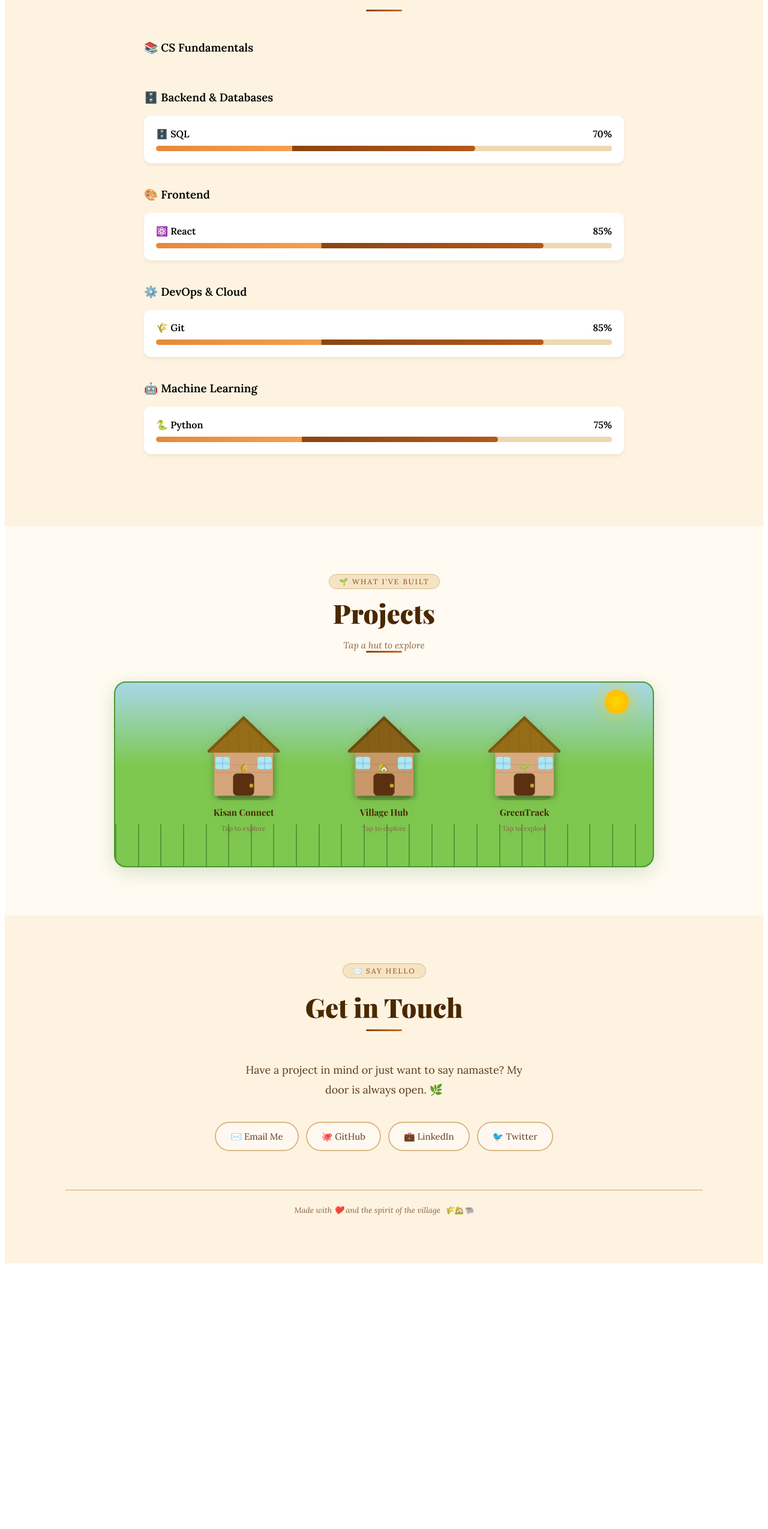
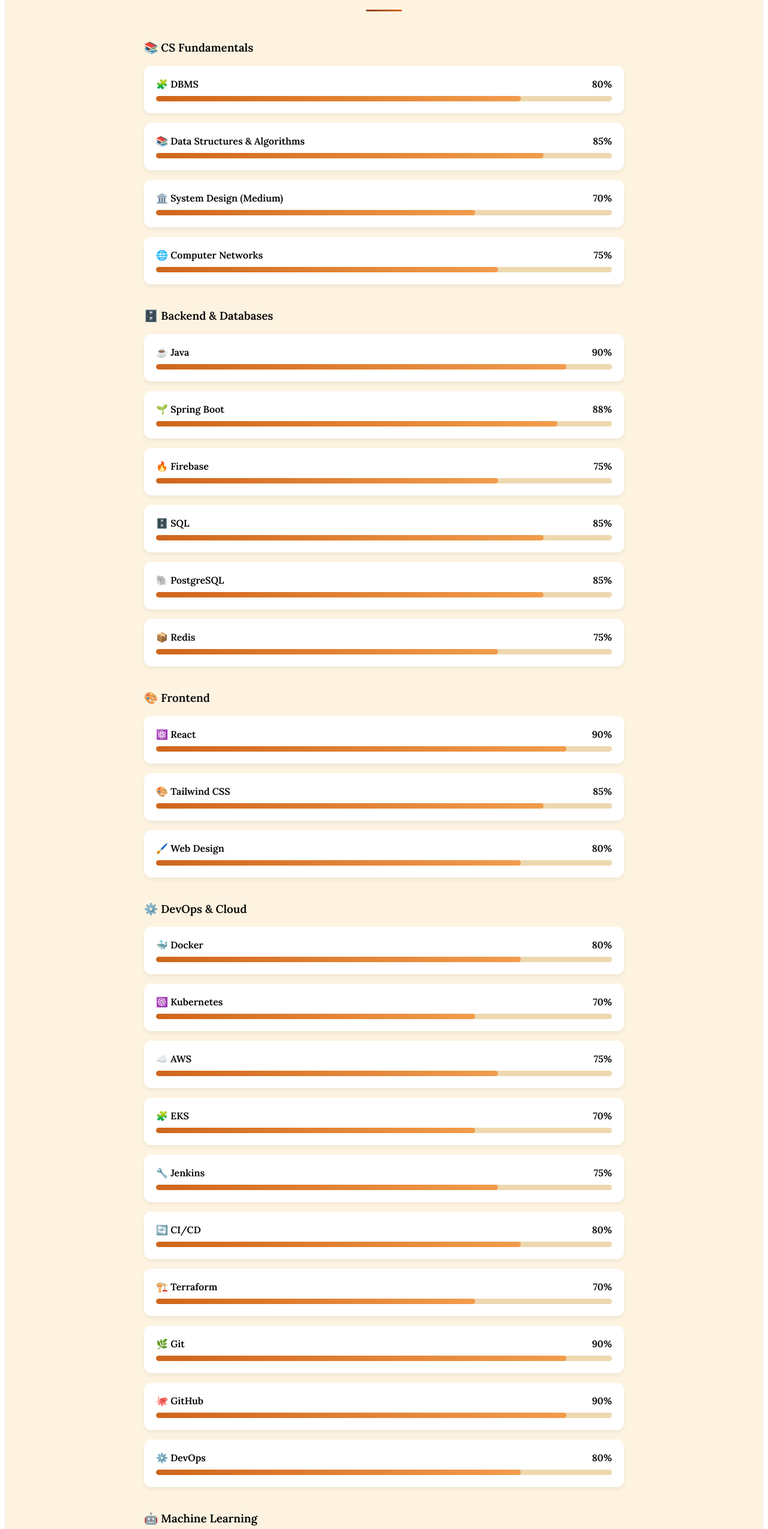
Before and after one commit to NaveenBanwala/Portfolio_Naveen_Banwala, a React (Vite) app in the folder my-portfolio/: page / in a window 1280 px wide. Shown: the part 1857-4406 px from the top of the page at 60% size. Before the commit the page ends 3971 px from the top, so only its background shows below. Built offline with nearby package versions, Linux system fonts and the light colour scheme; a web font is replaced by a local one.

Commit message:
portfolio-skill

```diff
--- a/my-portfolio/src/App.jsx
+++ b/my-portfolio/src/App.jsx
@@ -473,12 +473,54 @@
    DATA
 ───────────────────────────────────────────── */
 const skills = [
+  // Core Languages
+  { name:"Java", level:90, icon:"☕" },
   { name:"JavaScript", level:90, icon:"⚡" },
-  { name:"React",      level:85, icon:"⚛️" },
-  { name:"Node.js",    level:80, icon:"🌿" },
-  { name:"Python",     level:75, icon:"🐍" },
-  { name:"SQL",        level:70, icon:"🗄️" },
-  { name:"Git",        level:85, icon:"🌾" },
+  { name:"Python", level:85, icon:"🐍" },
+  { name:"C", level:75, icon:"💻" },
+
+  // Frontend
+  { name:"React", level:90, icon:"⚛️" },
+  { name:"Tailwind CSS", level:85, icon:"🎨" },
+  { name:"Web Design", level:80, icon:"🖌️" },
+
+  // Backend & Full Stack
+  { name:"Spring Boot", level:88, icon:"🌱" },
+  { name:"Node.js", level:80, icon:"🌿" },
+  { name:"Firebase", level:75, icon:"🔥" },
+
+  // Databases & Cache
+  { name:"SQL", level:85, icon:"🗄️" },
+  { name:"PostgreSQL", level:85, icon:"🐘" },
+  { name:"Redis", level:75, icon:"📦" },
+  { name:"DBMS", level:80, icon:"🧩" },
+
+  // DevOps & Cloud (adjusted to realistic ~70 where needed)
+  { name:"Docker", level:80, icon:"🐳" },
+  { name:"Kubernetes", level:70, icon:"☸️" },
+  { name:"AWS", level:75, icon:"☁️" },
+  { name:"EKS", level:70, icon:"🧩" },
+  { name:"Jenkins", level:75, icon:"🔧" },
+  { name:"CI/CD", level:80, icon:"🔄" },
+  { name:"Terraform", level:70, icon:"🏗️" },
+
+  // Machine Learning & MLOps
+  { name:"Machine Learning", level:80, icon:"🤖" },
+  { name:"TensorFlow", level:75, icon:"🧠" },
+  { name:"Scikit-learn", level:75, icon:"📊" },
+  { name:"CNN", level:70, icon:"🧬" },
+
+  // CS Fundamentals
+  { name:"Data Structures & Algorithms", level:85, icon:"📚" },
+  { name:"System Design (Medium)", level:70, icon:"🏛️" },
+  { name:"Computer Networks", level:75, icon:"🌐" },
+  { name:"SDLC / Agile", level:80, icon:"📈" },
+
+  // Tools & Practices
+  { name:"Git", level:90, icon:"🌿" },
+  { name:"GitHub", level:90, icon:"🐙" },
+  { name:"Debugging", level:85, icon:"🐞" },
+  { name:"DevOps", level:80, icon:"⚙️" },
 ];
 
 const projects = [
```
